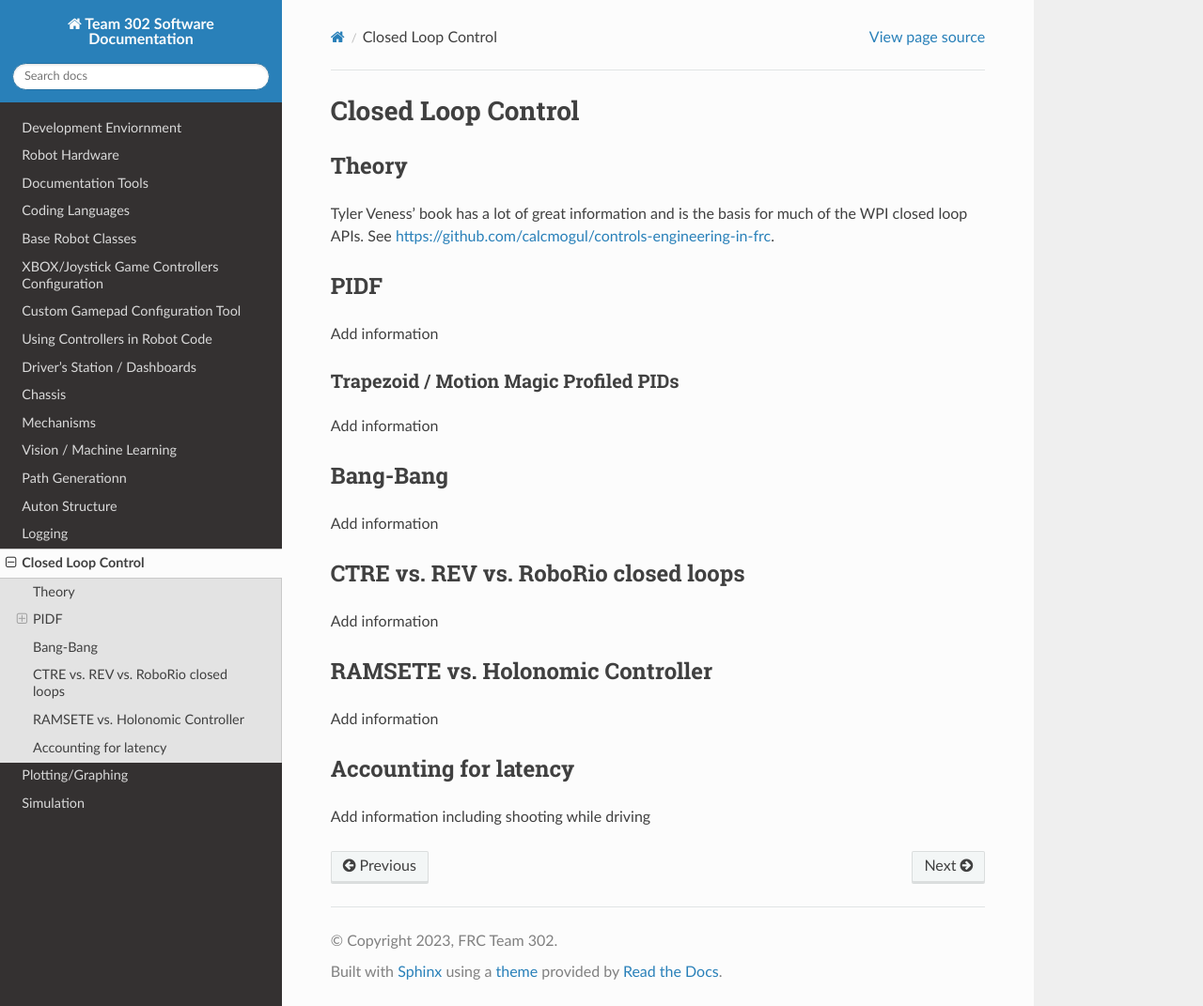
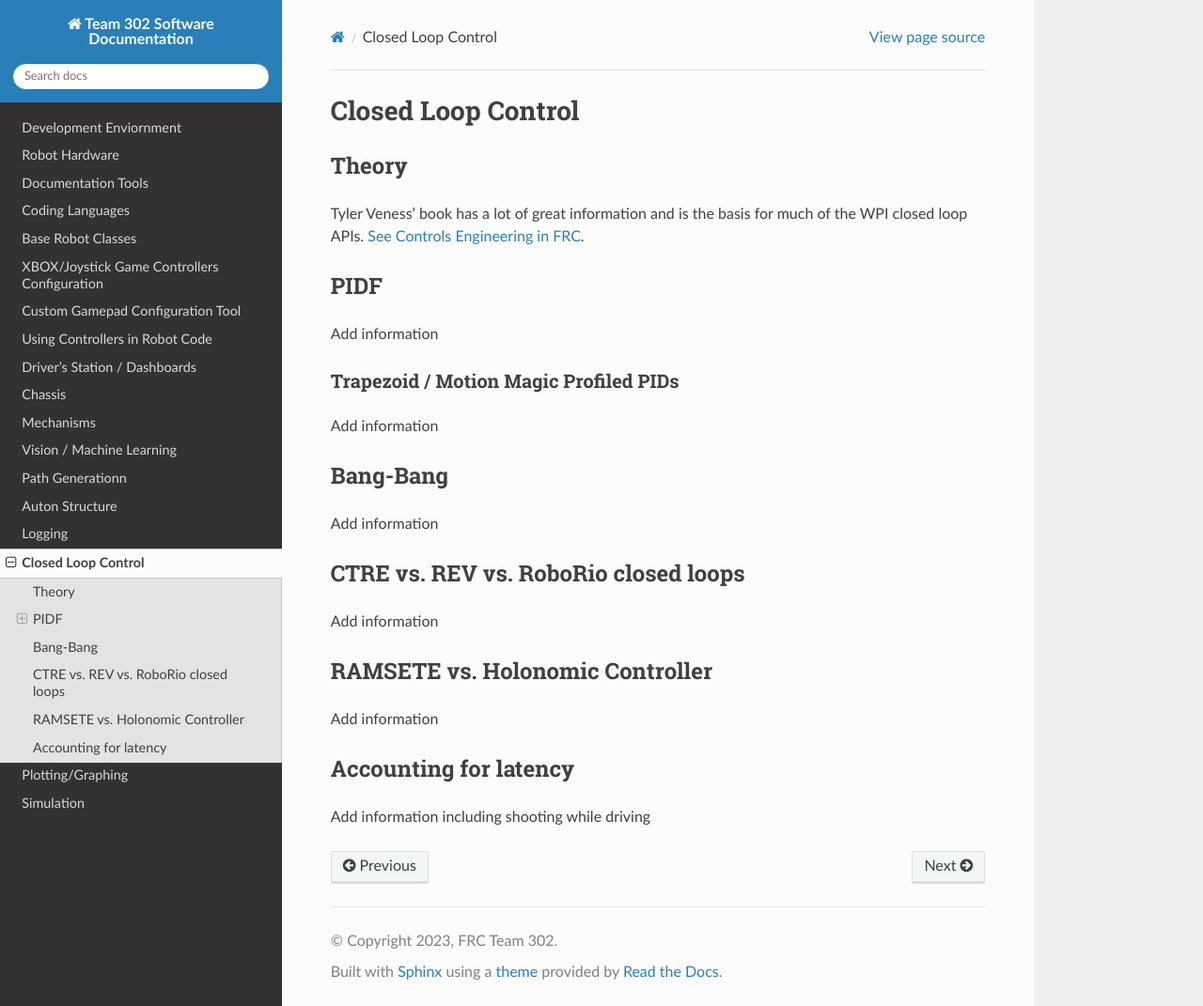
Before and after one commit to Team302/Team302Doco, a Sphinx documentation site: the page built from docs/closedloop.rst, in a window 1280 px wide and 1071 px high. Shown: the whole window at 94% size. Built offline with Sphinx 7.4.7 and the Read the Docs theme 2.0.0, drawn with Linux system fonts in a browser that asks for light colours; some of the changed lines change nothing that is shown.

Commit message:
Update closedloop.rst

```diff
--- a/docs/closedloop.rst
+++ b/docs/closedloop.rst
@@ -8,7 +8,7 @@ Theory
 =======================
 
 
-Tyler Veness' book has a lot of great information and is the basis for much of the WPI closed loop APIs.   See https://github.com/calcmogul/controls-engineering-in-frc.
+Tyler Veness' book has a lot of great information and is the basis for much of the WPI closed loop APIs.   `See Controls Engineering in FRC <https://github.com/calcmogul/controls-engineering-in-frc>`_.
 
 
 PIDF
```
